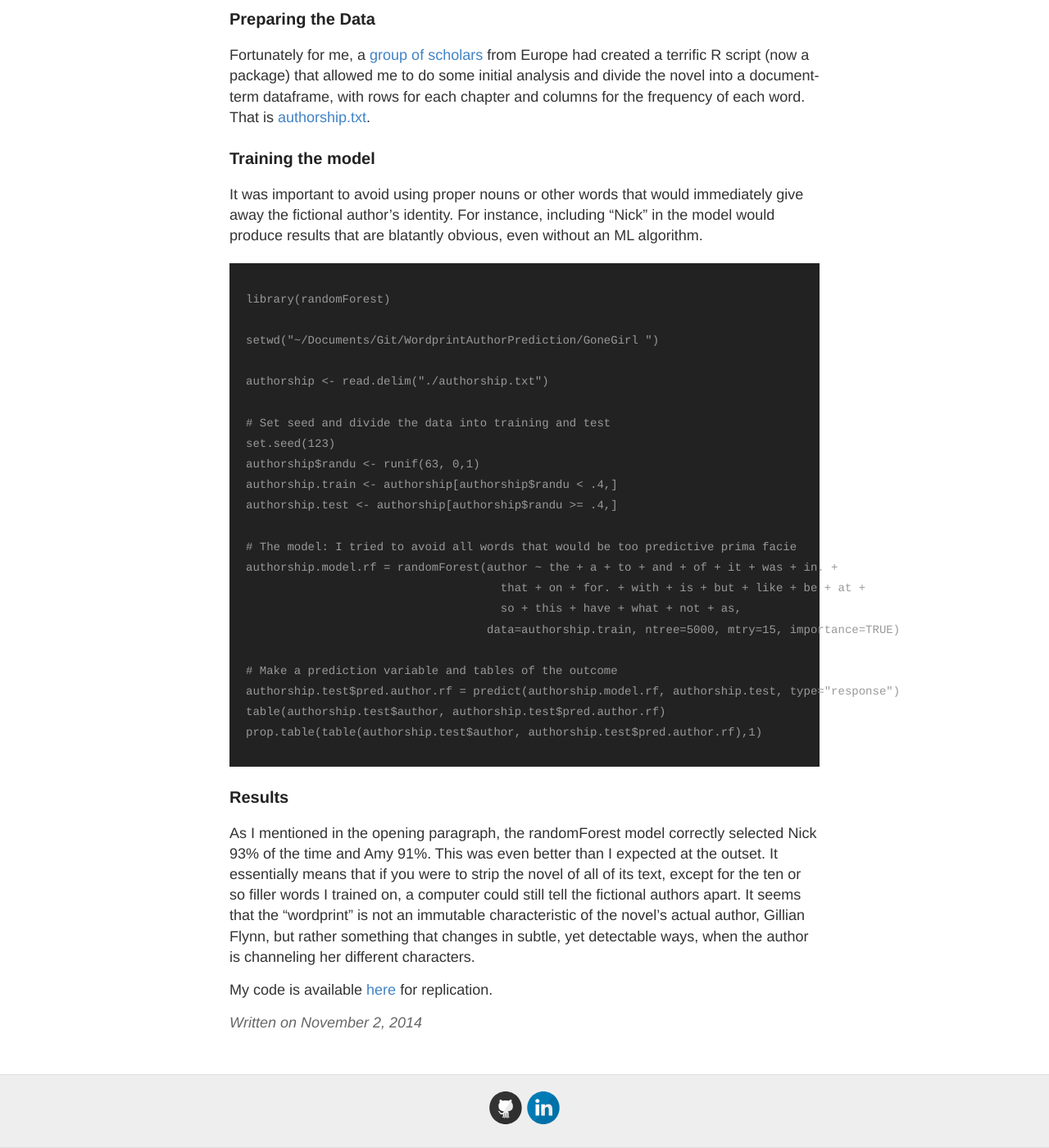
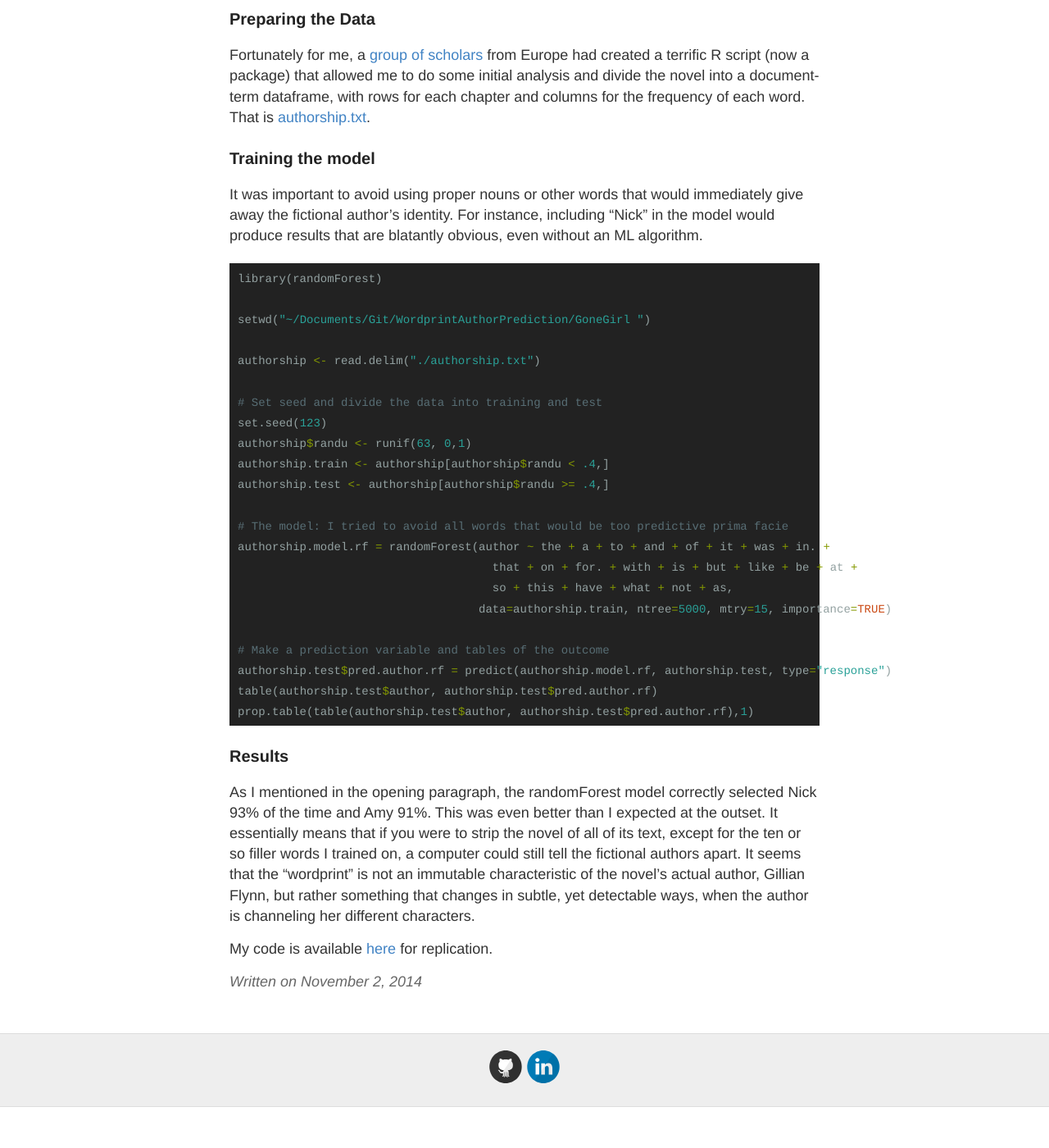
Before and after one commit to DanielHadley/DanielHadley.github.io, a Jekyll site: the page built from _posts/2014-11-02-Gone-Girl-Prediction.md, in a window 1280 px wide and 1400 px high, scrolled down 804 px. Shown: the whole window at 82% size. Built offline with Jekyll 4.4.1, drawn with Linux system fonts in a browser that asks for light colours; comment, search, counter and statistics services are not loaded; after the commit the page ends 2154 px from its top, so only the background shows below that.

Commit message:
Gone girl fix

````diff
--- a/_posts/2014-11-02-Gone-Girl-Prediction.md
+++ b/_posts/2014-11-02-Gone-Girl-Prediction.md
@@ -16,7 +16,8 @@ Fortunately for me, a [group of scholars](https://sites.google.com/site/computat
 ### Training the model
 It was important to avoid using proper nouns or other words that would immediately give away the fictional author's identity. For instance, including "Nick" in the model would produce results that are blatantly obvious, even without an ML algorithm.
 
-```
+{% highlight R %}
+
 library(randomForest)
 
 setwd("~/Documents/Git/WordprintAuthorPrediction/GoneGirl ")
@@ -39,7 +40,8 @@ authorship.model.rf = randomForest(author ~ the + a + to + and + of + it + was +
 authorship.test$pred.author.rf = predict(authorship.model.rf, authorship.test, type="response")
 table(authorship.test$author, authorship.test$pred.author.rf)
 prop.table(table(authorship.test$author, authorship.test$pred.author.rf),1)
-```
+
+{% endhighlight %}
 
 ### Results
 As I mentioned in the opening paragraph, the randomForest model correctly selected Nick 93% of the time and Amy 91%. This was even better than I expected at the outset. It essentially means that if you were to strip the novel of all of its text, except for the ten or so filler words I trained on, a computer could still tell the fictional authors apart. It seems that the "wordprint" is not an immutable characteristic of the novel's actual author, Gillian Flynn, but rather something that changes in subtle, yet detectable ways, when the author is channeling her different characters.
````
